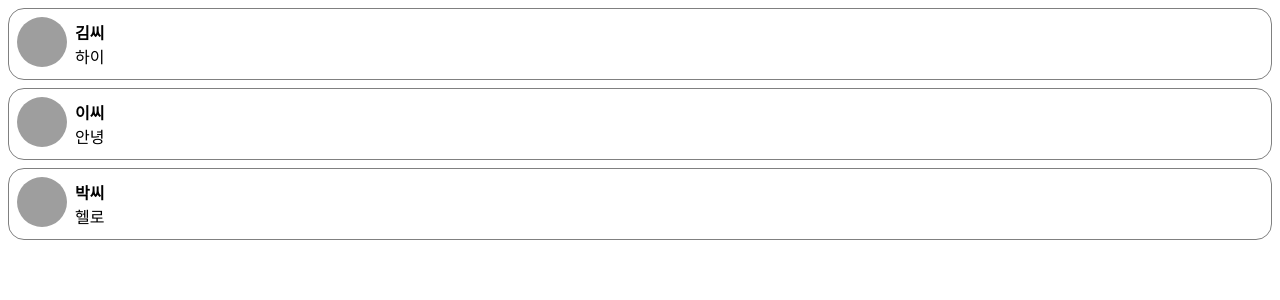
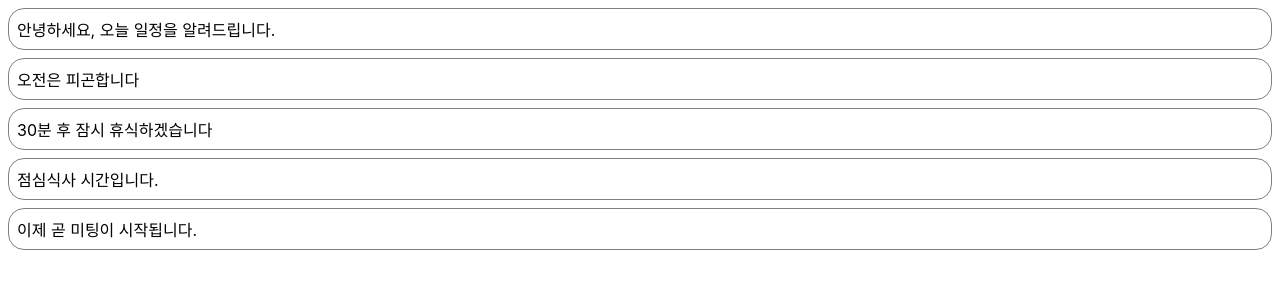
Before and after one commit to Juwon-Kiim/react-test, a React (Create React App) app in the folder my-app/: page / in a window 1280 px wide. Shown: the top 300 px of the page. Built offline with nearby package versions, Linux system fonts and the light colour scheme; grey boxes are pictures that could not be loaded.

Commit message:
use state

```diff
--- /dev/null
+++ b/my-app/src/chapter_06/Notification.jsx
@@ -0,0 +1,45 @@
+import React from "react";
+
+const styles = {
+    wrapper: {
+        margin: 8,
+        padding: 8,
+        display: "flex",
+        flexDirection: "row",
+        border: "1px solid grey",
+        borderRadius: 16,
+    },
+    messageText: {
+        color: "black",
+        fontSize: 16,
+    },
+};
+
+class Notification extends React.Component {
+    constructor(props) {
+        super(props);
+
+        this.state = {};
+    }
+
+    componentDidMount(){
+        console.log(`${this.props.id} componentDidMount() called.`);
+    }
+
+    componentDidUpdate(){
+        console.log(`${this.props.id} componentDidUpdate() called.`);
+    }
+
+    componentWillUnmount(){
+        console.log(`${this.props.id} componentWillUnmount() called.`);
+    }
+
+    render(){
+        return (
+            <div style={styles.wrapper}>
+                <span style={styles.messageText}>{this.props.message}</span>
+            </div>
+        );
+    }
+}
+export default Notification;
--- /dev/null
+++ b/my-app/src/chapter_06/NotificationList.jsx
@@ -0,0 +1,74 @@
+import React from "react";
+import Notification from "./Notification";
+
+const reservedNotifications = [
+    {
+        id: 1,
+        message: "안녕하세요, 오늘 일정을 알려드립니다.",
+    },
+    {
+        id: 2,
+        message: "오전은 피곤합니다",
+    },
+    {
+        id: 3,
+        message: "30분 후 잠시 휴식하겠습니다",
+    },
+    {
+        id: 4,
+        message: "점심식사 시간입니다."
+    },
+    {
+        id: 5,
+        message: "이제 곧 미팅이 시작됩니다."
+    },
+    {
+        id: 6,
+        message: "퇴근합시다."
+    }
+];
+
+var timer;
+
+class NotificationList extends React.Component{
+    constructor(props){
+        super(props);
+
+        this.state = {
+            notifications: [],
+        };
+    }
+    componentDidMount(){
+        const {notifications} = this.state;
+        timer = setInterval(()=>{
+            if(notifications.length < reservedNotifications.length){
+                const index = notifications.length;
+                notifications.push(reservedNotifications[index]);
+                this.setState({
+                    notifications: notifications,
+                });
+            }else{
+                this.setState({
+                    notifications: [],
+                });
+                clearInterval(timer);
+            }
+        }, 1000);
+    }
+    render(){
+        return(
+            <div>
+                {this.state.notifications.map((notification)=>{
+                    return (
+                        <Notification
+                            key={notification.id}
+                            id={notification.id}
+                            message={notification.message}
+                        />
+                    );
+                })}
+            </div>
+        );
+    }
+}
+export default NotificationList;
--- a/my-app/src/index.js
+++ b/my-app/src/index.js
@@ -7,12 +7,13 @@
 import Library from './chapter_03/Library';
 import Clock from './chapter_04/Clock';
 import CommentList from './chapter_05/CommentList';
+import NotificationList from './chapter_06/NotificationList';
 
 const root = ReactDOM.createRoot(document.getElementById('root'));
 root.render(
-  <React.StrictMode>
-    <CommentList />
-  </React.StrictMode>
+  // <React.StrictMode>
+    <NotificationList />
+  // </React.StrictMode>
 );
 
 // If you want to start measuring performance in your app, pass a function
```
